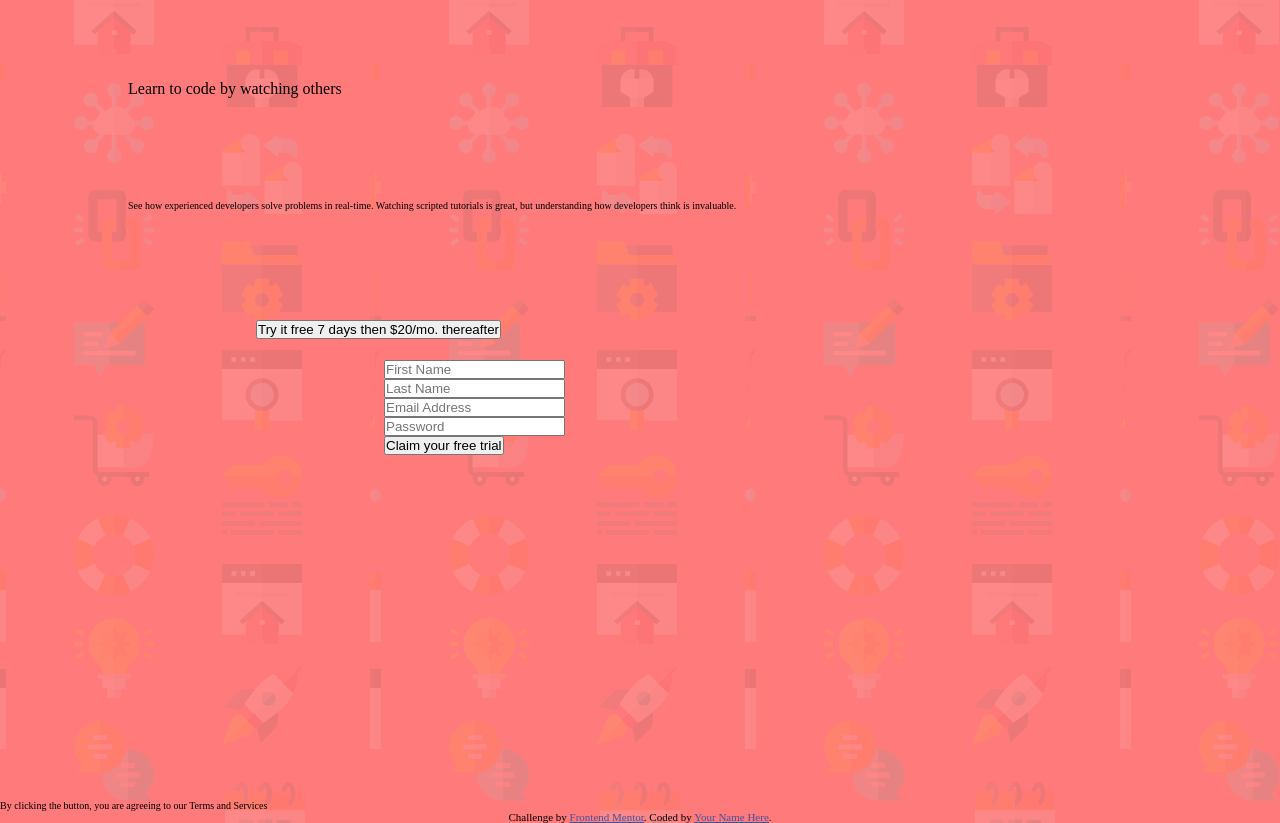
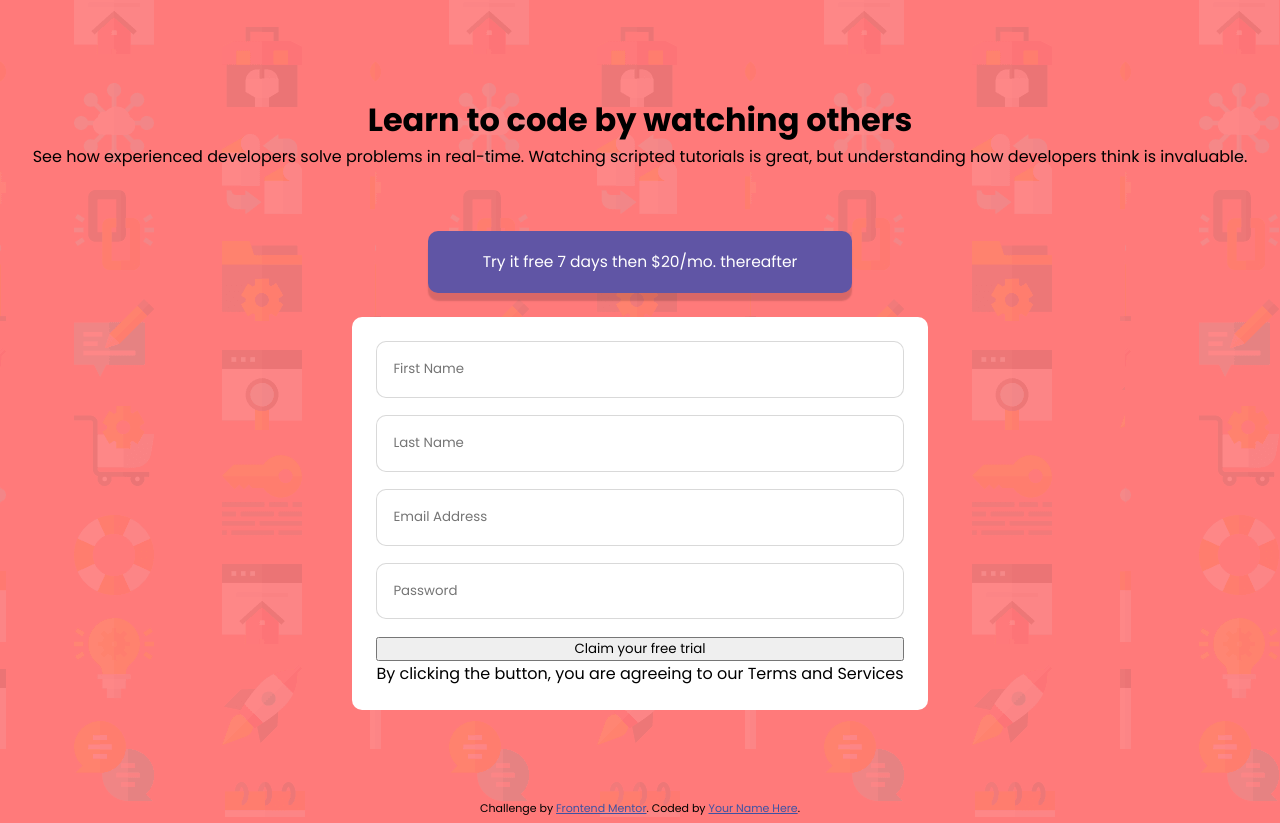
Before and after one commit to TofuSupreme/signupForm, a plain HTML site: page index.html in a window 1280 px wide. Drawn offline with Linux system fonts and the light colour scheme.

Commit message:
CSS styling

```diff
--- a/index.html
+++ b/index.html
@@ -5,6 +5,8 @@
   <meta name="viewport" content="width=device-width, initial-scale=1.0"> <!-- displays site properly based on user's device -->
 
   <link rel="icon" type="image/png" sizes="32x32" href="./images/favicon-32x32.png">
+  <link rel="preconnect" href="https://fonts.gstatic.com">
+  <link href="https://fonts.googleapis.com/css2?family=Poppins:wght@400;500;600;700&display=swap" rel="stylesheet">
 
   <title>Frontend Mentor | Intro component with sign up form</title>
 
@@ -13,6 +15,7 @@
     * {
       margin: 0;
       padding: 0;
+      font-family: 'Poppins', sans-serif;
     }
 
     html {
@@ -21,39 +24,70 @@
 
     body {
       min-height: 100vh;
+      font-size: 1.6rem;
       background-image: url("images/bg-intro-mobile.png");
       background-color: hsl(0, 100%, 74%) ;
     }
 
     .container {
+      min-height: 100vh;
       display: flex;
-      flex-direction: row;
-      min-height: 100vh;
+      flex-direction: column;
+      align-items: center;
+      margin: 0 1.5em;
     }
 
     .main-text {
-      position: absolute;
+      /* position: absolute;
       top: 10%;
-      left: 10%;
-      font-size: 1.6rem;
+      left: 10%; */
+      margin-top: 3em;
+      text-align: center;
     }
 
     .sub-text {
-      position:absolute;
+      /* position:absolute;
       top: 25%;
-      left: 10%;
+      left: 10%; */
     }
 
     .top-button {
-      position: absolute;
-      left: 20%;
-      top: 40%;
+      /* position: absolute;
+      left: 0;
+      top: 20%; */
+      margin-top: 4em;
+      padding: 18px 55px;
+      background-color: hsl(248, 32%, 49%);
+      font-size: 1.55rem;
+      line-height: 1.7;
+      color: white;
+      border: 0;
+      border-radius: 10px;
+      box-shadow: 0px 8px 1.5px 0px rgba(0,0,0,0.15);
+      /* box-shadow: 0px -8px 1.5px 0px rgba(0,0,0,0.15) inset; */
     }
 
     #form {
-      position: absolute;
+      /* position: absolute;
       left: 30%;
-      top: 45%
+      top: 45% */
+      display: flex;
+      flex-direction: column;
+      margin-top: 1.5em;
+      padding: 1.5em;
+      background-color: white;
+      border-radius: 10px;
+    }
+
+    #form input {
+      /* to change height use line-height */
+      box-sizing: border-box;
+      width: 100%;
+      margin-bottom: 1.3em;
+      padding: 0 1.2em;
+      line-height: 5.45rem;
+      border-radius: 10px;
+      border: 1px solid rgba(0,0,0,0.15);
     }
 
     .attribution { font-size: 11px; text-align: center; }
@@ -62,32 +96,30 @@
 </head>
 <body>
 
-<div class="container">
-  <blockquote class="main-text">
-    Learn to code by watching others
-  </blockquote>
+  <div class="container">
+    <h1 class="main-text">
+      Learn to code by watching others
+    </h1>
 
-    <blockquote class="sub-text">
+    <p class="sub-text">
       See how experienced developers solve problems in real-time. Watching scripted tutorials is great,
       but understanding how developers think is invaluable.
-    </blockquote>
+    </p>
 
     <button class="top-button">
       Try it free 7 days then $20/mo. thereafter
     </button>
 
-    <form action="" id="form">
-      <input type="text" name="fName" id="fName" placeholder="First Name"><br>
-      <input type="text" name="lName" id="lName" placeholder="Last Name"><br>
-      <input type="email" name="email" id="email" placeholder="Email Address"><br>
-      <input type="password" name="pwd" id="pwd" placeholder="Password"><br>
+    <form action="" id="form" autocomplete="on">
+      <input type="text" name="fName" id="fName" placeholder="First Name" autocomplete="given-name" required>
+      <input type="text" name="lName" id="lName" placeholder="Last Name" autocomplete="family-name" required>
+      <input type="email" name="email" id="email" placeholder="Email Address" autocomplete="email" required>
+      <input type="password" name="pwd" id="pwd" placeholder="Password" autocomplete="current-password" required>
       <button type="submit">Claim your free trial </button>
+      By clicking the button, you are agreeing to our Terms and Services
     </form>
-
-
   </div>
 
-  By clicking the button, you are agreeing to our Terms and Services
 
   <footer>
     <p class="attribution">
@@ -95,5 +127,21 @@
       Coded by <a href="#">Your Name Here</a>.
     </p>
   </footer>
+
+  <script>
+    // TODO:
+    // Receive an error message when the form is submitted if:
+    //    - Any input field is empty. The message for this error should say "[Field Name] cannot be empty"
+    //    - The email address is not formatted correctly (i.e. a correct email address should have this structure: name@host.tld). The message for this error should say "Looks like this is not an email"
+
+    // keep track of error state
+    // email regexp:
+    // https://developer.mozilla.org/en-US/docs/Web/JavaScript/Reference/Global_Objects/RegExp
+    // https://stackoverflow.com/questions/46155/how-to-validate-an-email-address-in-javascript
+    // [a-z0-9!#$%&'*+/=?^_`{|}~-]+(?:\.[a-z0-9!#$%&'*+/=?^_`{|}~-]+)*@(?:[a-z0-9](?:[a-z0-9-]*[a-z0-9])?\.)+[a-z0-9](?:[a-z0-9-]*[a-z0-9])?
+
+    let re = 'get your regular expression from the stackoverflow link above'
+    console.log(re.test('email input'))
+  </script>
 </body>
 </html>
```
